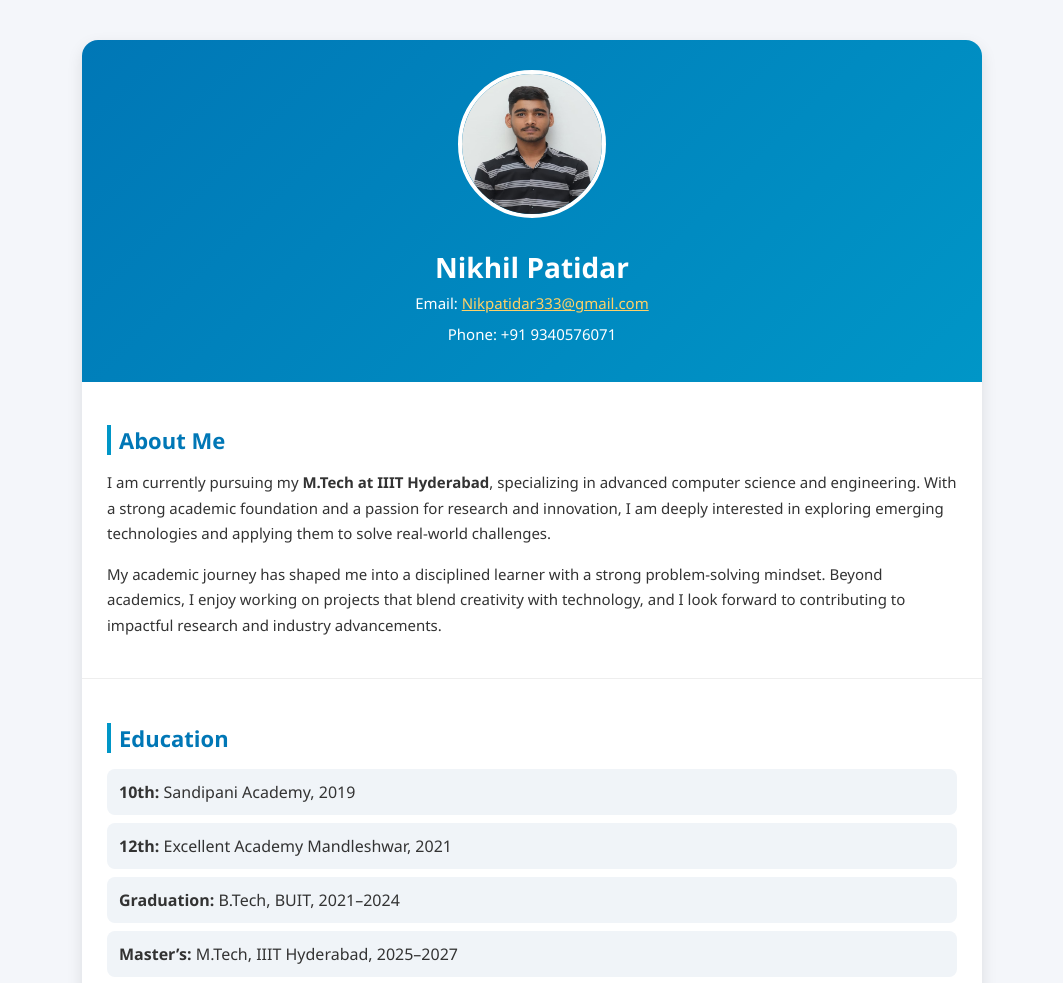
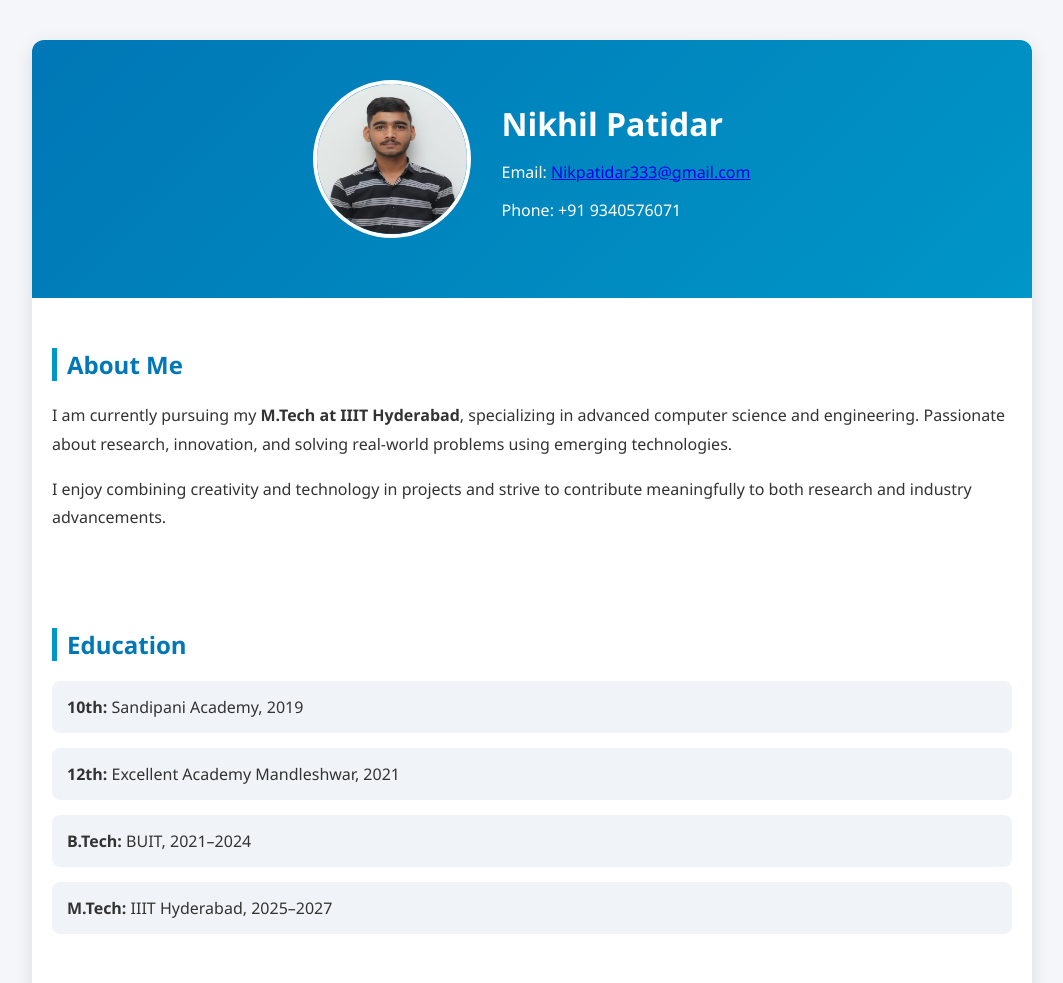
Before and after one commit to Nikhil3028/My_Profile, a plain HTML site: page profile.html in a window 1280 px wide. Shown: the top 983 px of the page, without its empty margins (108-1171 px from the left). Drawn offline with Linux system fonts and the light colour scheme.

Commit message:
Update profile.html

```diff
--- a/profile.html
+++ b/profile.html
@@ -1,141 +1,161 @@
 <!DOCTYPE html>
 <html lang="en">
+
 <head>
   <meta charset="UTF-8">
   <meta name="viewport" content="width=device-width, initial-scale=1.0">
-  <title>Nikhil Patidar | Profile</title>
+  <title>Nikhil Patidar | Portfolio</title>
   <style>
     body {
-      font-family: "Segoe UI", Tahoma, Geneva, Verdana, sans-serif;
+      font-family: 'Segoe UI', Tahoma, Geneva, Verdana, sans-serif;
+      background: #f4f6fa;
       margin: 0;
       padding: 0;
-      background-color: #f4f6fa;
       color: #333;
     }
 
     .container {
-      max-width: 900px;
+      max-width: 1000px;
       margin: 40px auto;
       background: #fff;
-      border-radius: 16px;
-      box-shadow: 0 6px 16px rgba(0,0,0,0.1);
+      border-radius: 12px;
+      box-shadow: 0 6px 20px rgba(0, 0, 0, 0.1);
       overflow: hidden;
     }
 
-    /* Profile Header */
     .profile {
-      text-align: center;
-      padding: 30px;
+      display: flex;
+      flex-direction: column;
+      align-items: center;
+      padding: 40px 20px;
       background: linear-gradient(135deg, #0077b6, #0096c7);
       color: white;
+      text-align: center;
     }
 
     .profile img {
-      width: 140px;
-      height: 140px;
+      width: 150px;
+      height: 150px;
       border-radius: 50%;
       border: 4px solid white;
-      margin-bottom: 15px;
+      margin-bottom: 20px;
     }
 
     .profile h1 {
-      margin: 10px 0 5px;
-      font-size: 28px;
+      font-size: 32px;
+      margin: 0;
     }
 
-    .profile p {
-      margin: 5px 0;
-      font-size: 15px;
+    .contact a {
+      color: #ffd166;
+      text-decoration: none;
     }
 
-    /* Section Styling */
     .section {
-      padding: 25px;
-      border-bottom: 1px solid #eee;
+      padding: 30px 20px;
     }
 
-    .section:last-child {
-      border-bottom: none;
+    .section h2 {
+      border-left: 5px solid #0096c7;
+      padding-left: 10px;
+      color: #0077b6;
+      font-size: 24px;
+      margin-bottom: 20px;
     }
 
-    h2 {
-      margin-bottom: 15px;
-      color: #0077b6;
-      font-size: 22px;
-      border-left: 4px solid #0096c7;
-      padding-left: 8px;
+    .about p {
+      line-height: 1.8;
+      font-size: 16px;
     }
 
-    p {
-      line-height: 1.7;
-      font-size: 15px;
+    .grid {
+      display: grid;
+      gap: 20px;
     }
 
-    /* Education & Skills List */
-    ul {
+    .education-list,
+    .skills-list {
       list-style: none;
       padding: 0;
+      display: grid;
+      gap: 15px;
     }
 
-    ul li {
+    .education-list li,
+    .skills-list li {
       background: #f0f4f8;
-      margin: 8px 0;
-      padding: 12px;
+      padding: 15px;
       border-radius: 8px;
-      transition: 0.3s ease;
+      transition: transform 0.3s ease, background 0.3s ease;
     }
 
-    ul li:hover {
+    .education-list li:hover,
+    .skills-list li:hover {
       background: #e0f2fe;
-      transform: scale(1.02);
+      transform: translateY(-4px);
+    }
+
+    footer {
+      text-align: center;
+      padding: 20px;
+      font-size: 14px;
+      color: #777;
+    }
+
+    @media (min-width: 768px) {
+      .profile {
+        flex-direction: row;
+        text-align: left;
+        justify-content: center;
+      }
+
+      .profile img {
+        margin-right: 30px;
+      }
     }
   </style>
 </head>
+
 <body>
   <div class="container">
-    <!-- Profile Section -->
     <div class="profile">
-      <img src="nikhil.jpeg" alt="Profile Picture">
-      <h1>Nikhil Patidar</h1>
-      <p>Email: <a href="mailto:Nikpatidar333@gmail.com" style="color:#ffd166;">Nikpatidar333@gmail.com</a></p>
-      <p>Phone: +91 9340576071</p>
+      <img src="nikhil.jpeg" alt="Nikhil Patidar">
+      <div>
+        <h1>Nikhil Patidar</h1>
+        <p>Email: <a href="mailto:Nikpatidar333@gmail.com">Nikpatidar333@gmail.com</a></p>
+        <p>Phone: +91 9340576071</p>
+      </div>
     </div>
 
-    <!-- About Me Section -->
     <div class="section about">
       <h2>About Me</h2>
-      <p>
-        I am currently pursuing my <strong>M.Tech at IIIT Hyderabad</strong>, specializing in advanced computer science and engineering.
-        With a strong academic foundation and a passion for research and innovation, I am deeply interested in exploring
-        emerging technologies and applying them to solve real-world challenges.
-      </p>
-      <p>
-        My academic journey has shaped me into a disciplined learner with a strong problem-solving mindset.
-        Beyond academics, I enjoy working on projects that blend creativity with technology, and I look forward
-        to contributing to impactful research and industry advancements.
-      </p>
+      <p>I am currently pursuing my <strong>M.Tech at IIIT Hyderabad</strong>, specializing in advanced computer science and engineering. Passionate about research, innovation, and solving real-world problems using emerging technologies.</p>
+      <p>I enjoy combining creativity and technology in projects and strive to contribute meaningfully to both research and industry advancements.</p>
     </div>
 
-    <!-- Education Section -->
     <div class="section education">
       <h2>Education</h2>
-      <ul>
+      <ul class="education-list">
         <li><strong>10th:</strong> Sandipani Academy, 2019</li>
         <li><strong>12th:</strong> Excellent Academy Mandleshwar, 2021</li>
-        <li><strong>Graduation:</strong> B.Tech, BUIT, 2021–2024</li>
-        <li><strong>Master’s:</strong> M.Tech, IIIT Hyderabad, 2025–2027</li>
+        <li><strong>B.Tech:</strong> BUIT, 2021–2024</li>
+        <li><strong>M.Tech:</strong> IIIT Hyderabad, 2025–2027</li>
       </ul>
     </div>
 
-    <!-- Skills Section -->
     <div class="section skills">
       <h2>Skills</h2>
-      <ul>
+      <ul class="skills-list">
         <li>C, C++</li>
         <li>Problem Solving</li>
         <li>Teamwork & Communication</li>
       </ul>
     </div>
   </div>
+
+  <footer>
+    &copy; 2025 Nikhil Patidar. All Rights Reserved.
+  </footer>
 </body>
+
 </html>
```
